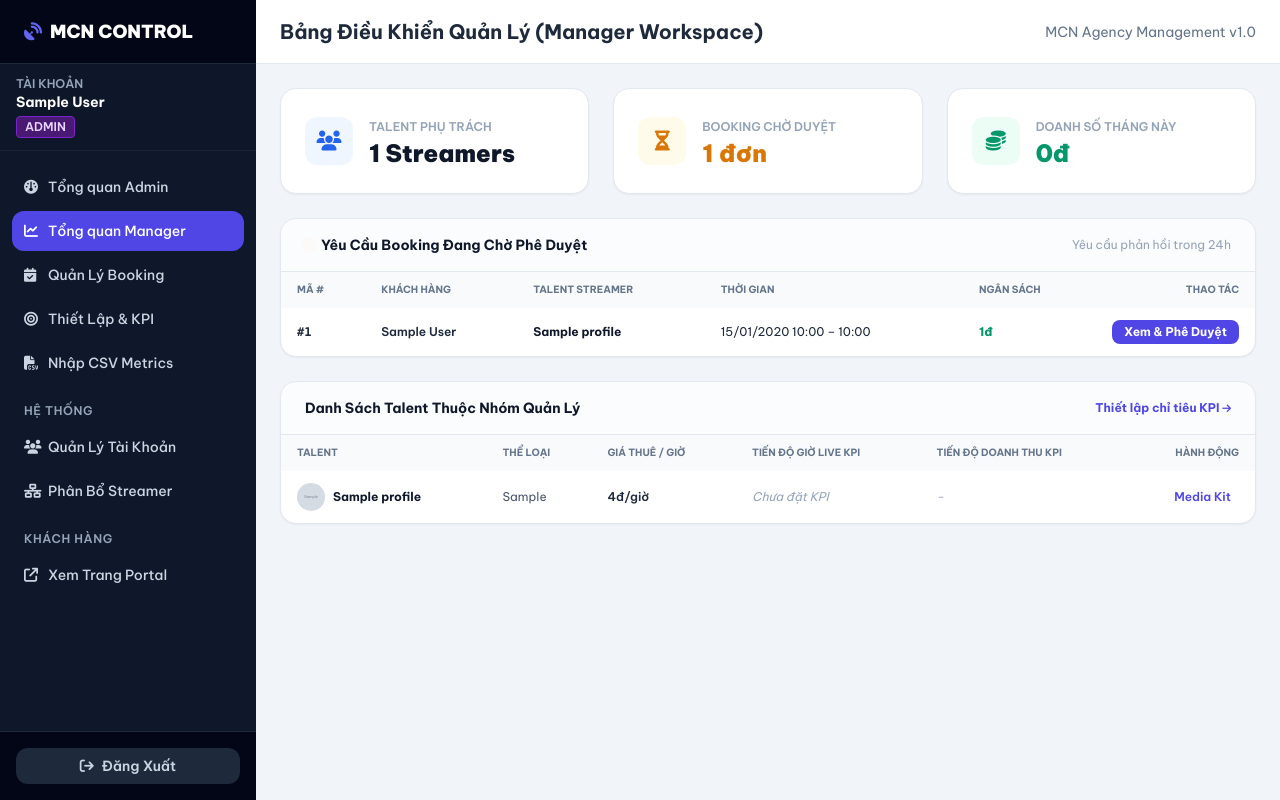
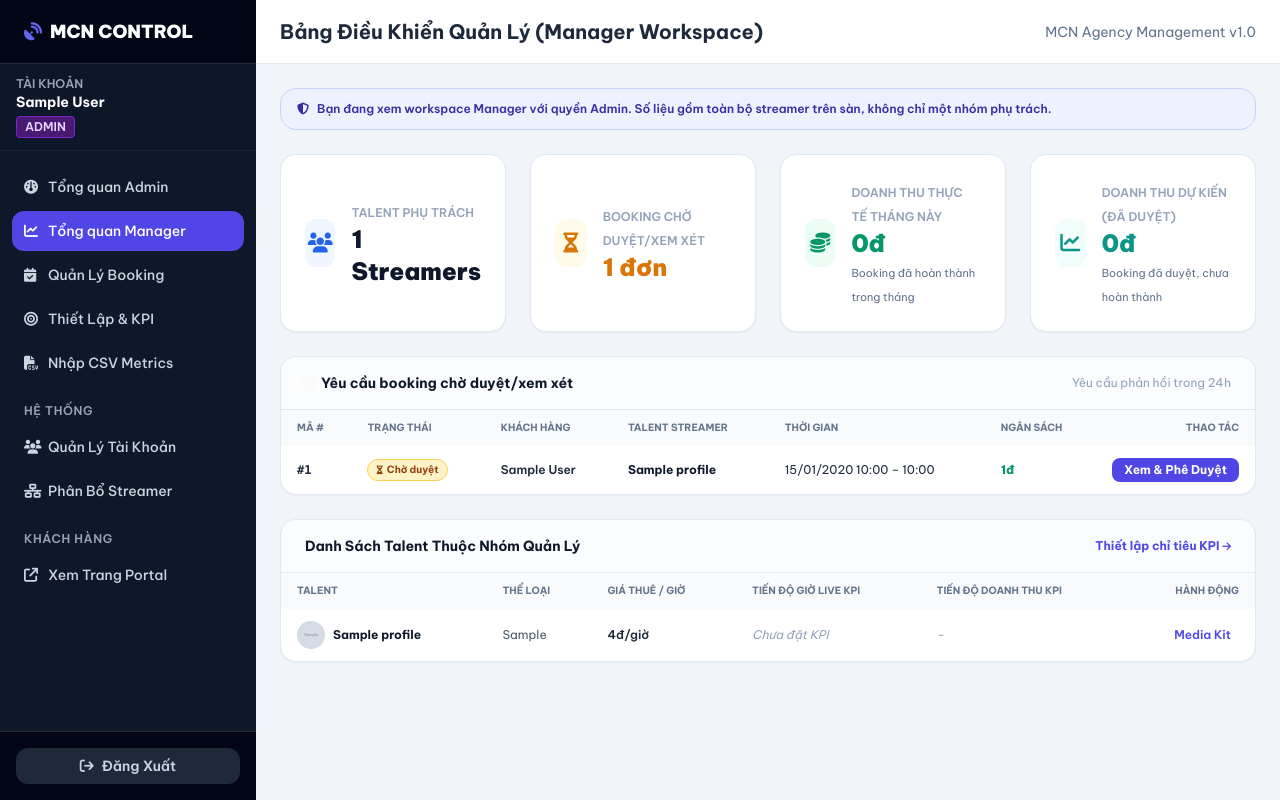
Before and after one commit to ahuhu789/LapTrinhMaNguonMo, a Laravel app: page /manager/dashboard in a window 1280 px wide. Run offline with Laravel 12, Linux system fonts and the light colour scheme; a user stored in the database is signed in; tables that the repository leaves empty hold one stand-in row (values such as "Sample post"); grey boxes marked "Sample" are stand-in pictures; some libraries are stand-ins or nearby versions.

Commit message:
feat(ui): actual vs projected revenue cards, pending/reviewing labels, cancel details, cancel_reason modal errors

```diff
--- a/public/js/confirm-modal.js
+++ b/public/js/confirm-modal.js
@@ -49,9 +49,16 @@
             reasonWrap.classList.toggle('hidden', !needsReason);
             reasonInput.required = needsReason;
             reasonInput.name = trigger.getAttribute('data-confirm-reason-name') || 'cancel_reason';
-            reasonInput.value = '';
-            reasonInput.classList.remove('border-rose-400');
-            reasonError.classList.add('hidden');
+            reasonInput.value = trigger.getAttribute('data-confirm-old-reason') || '';
+            const serverErr = (trigger.getAttribute('data-confirm-error') || '').trim();
+            if (serverErr) {
+                reasonInput.classList.add('border-rose-400');
+                reasonError.textContent = serverErr;
+                reasonError.classList.remove('hidden');
+            } else {
+                reasonInput.classList.remove('border-rose-400');
+                reasonError.classList.add('hidden');
+            }
             const labelText = trigger.getAttribute('data-confirm-reason-label') || 'Lý do';
             reasonLabel.innerHTML = labelText + ' <span class="text-rose-500">*</span>';
             const ph = trigger.getAttribute('data-confirm-reason-placeholder');
@@ -85,10 +92,14 @@
             if (val.length < 5) {
                 e.preventDefault();
                 reasonInput.classList.add('border-rose-400');
+                if (!reasonError.textContent) reasonError.textContent = 'Vui lòng nhập lý do (tối thiểu 5 ký tự).';
                 reasonError.classList.remove('hidden');
                 reasonInput.focus();
             }
         });
+
+        const auto = document.querySelector('[data-confirm][data-confirm-open="1"]');
+        if (auto) openFrom(auto);
     }
 
     if (document.readyState === 'loading') document.addEventListener('DOMContentLoaded', init);
--- a/resources/views/components/confirm-button.blade.php
+++ b/resources/views/components/confirm-button.blade.php
@@ -47,6 +47,11 @@
         data-confirm-reason-name="{{ $reasonName }}"
         data-confirm-reason-label="{{ $reasonLabel }}"
         data-confirm-reason-placeholder="{{ $reasonPlaceholder }}"
+        @if($errors->has($reasonName))
+            data-confirm-open="1"
+            data-confirm-old-reason="{{ old($reasonName) }}"
+            data-confirm-error="{{ $errors->first($reasonName) }}"
+        @endif
     @endif
     {{ $attributes }}>{{ $slot }}</button>
 @endif
--- a/resources/views/manager/dashboard.blade.php
+++ b/resources/views/manager/dashboard.blade.php
@@ -5,8 +5,15 @@
 
 @section('content')
 <div class="space-y-6">
+    @if($isAdminView ?? false)
+        <div class="rounded-2xl border border-indigo-200 bg-indigo-50 text-indigo-800 px-4 py-3 text-xs font-semibold flex items-start gap-2">
+            <i class="fas fa-shield-halved mt-0.5"></i>
+            <span>Bạn đang xem workspace Manager với quyền Admin. Số liệu gồm toàn bộ streamer trên sàn, không chỉ một nhóm phụ trách.</span>
+        </div>
+    @endif
+
     <!-- Stat Cards -->
-    <div class="grid grid-cols-1 sm:grid-cols-3 gap-6">
+    <div class="grid grid-cols-1 sm:grid-cols-2 lg:grid-cols-4 gap-6">
         <div class="bg-white rounded-2xl p-6 border border-slate-200 shadow-sm flex items-center space-x-4">
             <div class="w-12 h-12 rounded-xl bg-blue-50 text-blue-600 flex items-center justify-center text-xl">
                 <i class="fas fa-users"></i>
@@ -22,7 +29,7 @@
                 <i class="fas fa-hourglass-half"></i>
             </div>
             <div>
-                <span class="text-xs font-semibold text-slate-400 uppercase">Booking Chờ Duyệt</span>
+                <span class="text-xs font-semibold text-slate-400 uppercase">Booking chờ duyệt/xem xét</span>
                 <div class="text-2xl font-black text-amber-600">{{ $pendingBookings->count() }} đơn</div>
             </div>
         </div>
@@ -32,8 +39,20 @@
                 <i class="fas fa-coins"></i>
             </div>
             <div>
-                <span class="text-xs font-semibold text-slate-400 uppercase">Doanh Số Tháng Này</span>
-                <div class="text-2xl font-black text-emerald-600"><x-money :amount="$teamRevenue" /></div>
+                <span class="text-xs font-semibold text-slate-400 uppercase">Doanh thu thực tế tháng này</span>
+                <div class="text-2xl font-black text-emerald-600"><x-money :amount="$teamRevenue ?? 0" /></div>
+                <span class="text-[11px] text-slate-500">Booking đã hoàn thành trong tháng</span>
+            </div>
+        </div>
+
+        <div class="bg-white rounded-2xl p-6 border border-slate-200 shadow-sm flex items-center space-x-4">
+            <div class="w-12 h-12 rounded-xl bg-teal-50 text-teal-600 flex items-center justify-center text-xl">
+                <i class="fas fa-chart-line"></i>
+            </div>
+            <div>
+                <span class="text-xs font-semibold text-slate-400 uppercase">Doanh thu dự kiến (đã duyệt)</span>
+                <div class="text-2xl font-black text-teal-600"><x-money :amount="$teamProjectedRevenue ?? 0" /></div>
+                <span class="text-[11px] text-slate-500">Booking đã duyệt, chưa hoàn thành</span>
             </div>
         </div>
     </div>
@@ -43,7 +62,7 @@
         <div class="px-6 py-4 border-b border-slate-200 flex justify-between items-center bg-slate-50/50">
             <h3 class="font-bold text-slate-900 text-sm flex items-center space-x-2">
                 <span class="w-2 h-2 rounded-full bg-amber-500 animate-ping"></span>
-                <span>Yêu Cầu Booking Đang Chờ Phê Duyệt</span>
+                <span>Yêu cầu booking chờ duyệt/xem xét</span>
             </h3>
             <span class="text-xs text-slate-400">Yêu cầu phản hồi trong 24h</span>
         </div>
@@ -51,7 +70,7 @@
         @if($pendingBookings->isEmpty())
             <div class="p-8 text-center text-slate-400 text-xs font-medium">
                 <i class="fas fa-check-circle text-2xl text-emerald-500 mb-2"></i>
-                <p>Hiện không có yêu cầu booking nào đang chờ duyệt.</p>
+                <p>Hiện không có yêu cầu booking nào đang chờ duyệt/xem xét.</p>
             </div>
         @else
             <div class="overflow-x-auto">
@@ -59,6 +78,7 @@
                     <thead class="bg-slate-50 text-slate-500 uppercase text-[10px] font-bold">
                         <tr>
                             <th class="py-2.5 px-4">Mã #</th>
+                            <th class="py-2.5 px-4">Trạng thái</th>
                             <th class="py-2.5 px-4">Khách Hàng</th>
                             <th class="py-2.5 px-4">Talent Streamer</th>
                             <th class="py-2.5 px-4">Thời Gian</th>
@@ -70,8 +90,9 @@
                         @foreach($pendingBookings as $pb)
                             <tr class="hover:bg-slate-50">
                                 <td class="py-3 px-4 font-mono font-bold">#{{ $pb->id }}</td>
-                                <td class="py-3 px-4 font-semibold text-slate-800">{{ $pb->client->name }}</td>
-                                <td class="py-3 px-4 font-bold text-slate-900">{{ $pb->streamer->stage_name }}</td>
+                                <td class="py-3 px-4"><x-booking-status :status="$pb->status" size="sm" /></td>
+                                <td class="py-3 px-4 font-semibold text-slate-800">{{ $pb->client?->name ?? '—' }}</td>
+                                <td class="py-3 px-4 font-bold text-slate-900">{{ $pb->streamer?->stage_name ?? '—' }}</td>
                                 <td class="py-3 px-4"><x-datetime-range :start="$pb->start_time" :end="$pb->end_time" /></td>
                                 <td class="py-3 px-4 font-extrabold text-emerald-600"><x-money :amount="$pb->budget" /></td>
                                 <td class="py-3 px-4 text-right whitespace-nowrap w-px align-middle">
```
Also changed, not shown: resources/views/admin/dashboard.blade.php (+26 -2 lines), resources/views/bookings/show.blade.php (+28 -0 lines).
